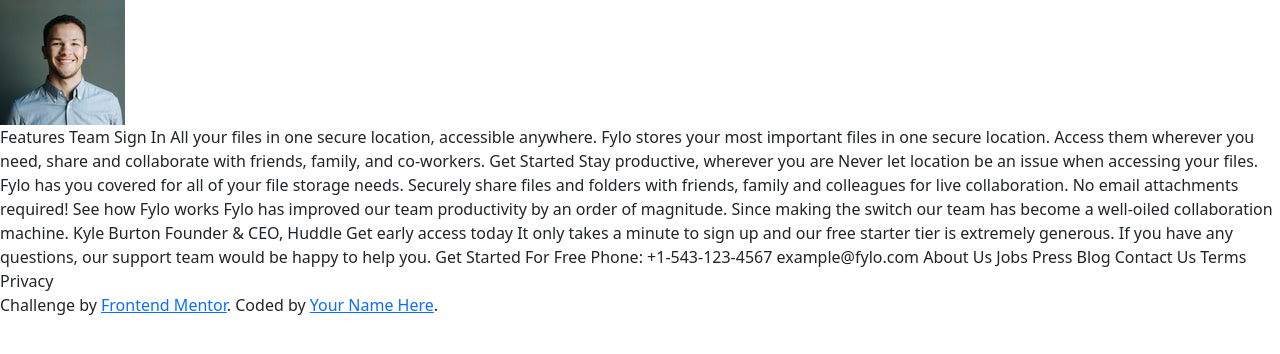
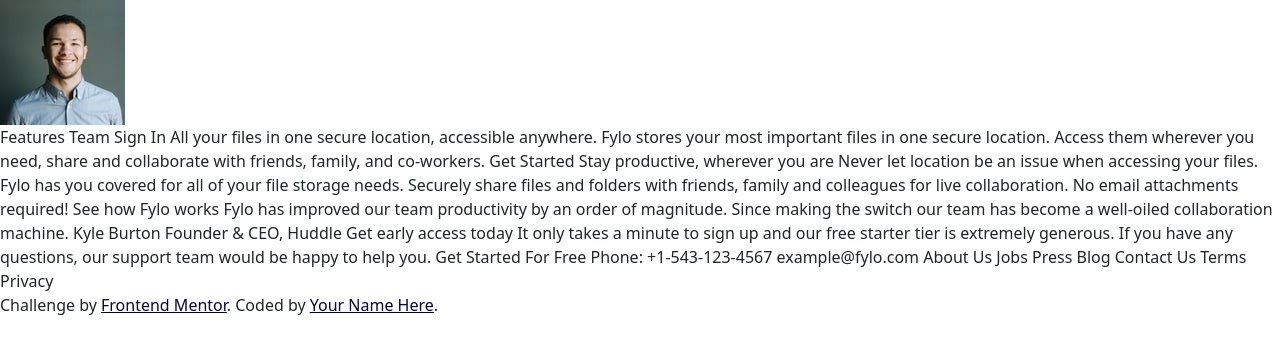
Before and after one commit to MahdiSohaily/Fylo-landing-page, a website: page index.html in a window 1280 px wide. Drawn offline with Linux system fonts and the light colour scheme.

Commit message:
Update project color theme

```diff
--- a/index.html
+++ b/index.html
@@ -1,14 +1,23 @@
 <!DOCTYPE html>
 <html lang="en">
+
 <head>
   <meta charset="UTF-8">
-  <meta name="viewport" content="width=device-width, initial-scale=1.0"> <!-- displays site properly based on user's device -->
+  <meta name="viewport" content="width=device-width, initial-scale=1.0">
+  <!-- displays site properly based on user's device -->
 
   <link rel="icon" type="image/png" sizes="32x32" href="./images/favicon-32x32.png">
 
   <title>Frontend Mentor | Fylo landing page with two column layout</title>
+  <link rel="preconnect" href="https://fonts.googleapis.com">
+  <link rel="preconnect" href="https://fonts.gstatic.com" crossorigin>
+  <link href="https://fonts.googleapis.com/css2?family=Raleway:wght@400;700&display=swap" rel="stylesheet">
+  <link rel="preconnect" href="https://fonts.googleapis.com">
+  <link rel="preconnect" href="https://fonts.gstatic.com" crossorigin>
+  <link href="https://fonts.googleapis.com/css2?family=Open+Sans&display=swap" rel="stylesheet">
   <link rel="stylesheet" href="./public/css/styles.css">
 </head>
+
 <body>
 
   <div class="mask">
@@ -69,4 +78,5 @@
     </p>
   </footer>
 </body>
+
 </html>
--- a/src/scss/styles.scss
+++ b/src/scss/styles.scss
@@ -1 +1,29 @@
-@import '../../node_modules/bootstrap/scss/bootstrap'
+// Update theme color variables.
+$primary: hsl(243, 87%, 12%);
+$secondary: hsl(238, 22%, 44%);
+$theme-colors: (
+  "primary": $primary,
+  "secondary": $secondary,
+  "bright-blue": hsl(224, 93%, 58%),
+  "moderate-cyan": hsl(170, 45%, 43%),
+  "light-grayish-blue": hsl(240, 75%, 98%),
+  "light-gray": hsl(0, 0%, 75%),
+);
+
+// import functions and utility partials
+@import "../../node_modules/bootstrap/scss/functions";
+@import "../../node_modules/bootstrap/scss/variables";
+
+$custom-container-max-widths: (
+  "xxl": 1440px,
+);
+
+$container-max-widths: map-merge(
+  $custom-container-max-widths,
+  $container-max-widths
+);
+
+// Importing bootstrap partials to add custom functionalities to it.
+
+// Importing Bootstrap framework.
+@import "../../node_modules/bootstrap/scss/bootstrap";
```
Also changed, not shown: public/css/styles.css, 1 other file.
